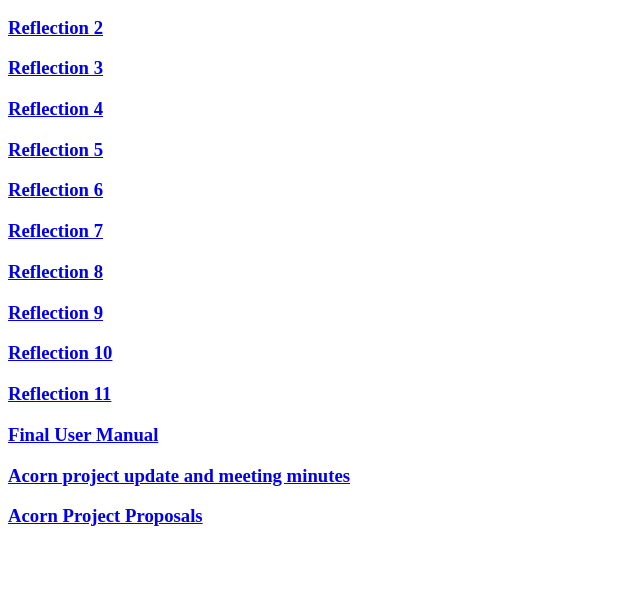
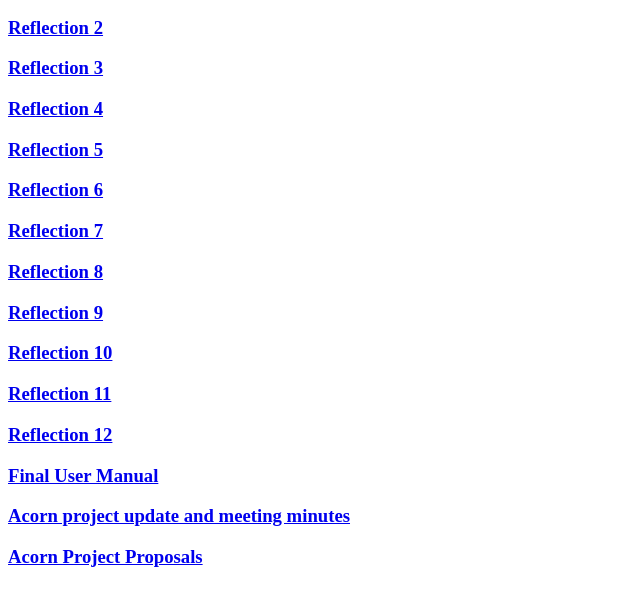
Before and after one commit to Nlloyd21/technical-teamwork, a plain HTML site: page index.html in a window 1280 px wide. Shown: the part 104-710 px from the top of the page, without its empty margins (0-640 px from the left). Drawn offline with Linux system fonts and the light colour scheme.

Commit message:
reflection

```diff
--- a/index.html
+++ b/index.html
@@ -19,6 +19,7 @@
     <h3><a href="Technical Teamwork Reflection 9.pdf">Reflection 9</a></h3>
     <h3><a href="Technical Teamwork Reflection 10.pdf">Reflection 10</a></h3>
     <h3><a href="Technical Teamwork Reflection 11.pdf">Reflection 11</a></h3>
+    <h3><a href="Technical Teamwork Reflection 12.pdf">Reflection 12</a></h3>
     <h3><a href="User Manual final.pdf">Final User Manual</a></h3>
     <h3><a href="Meeting Minutes.pdf">Acorn project update and meeting minutes</a></h3>
     <h3><a href="Acorn Project Workbook updated.pdf">Acorn Project Proposals</a></h3>
```
Also changed, not shown: 1 other file.
